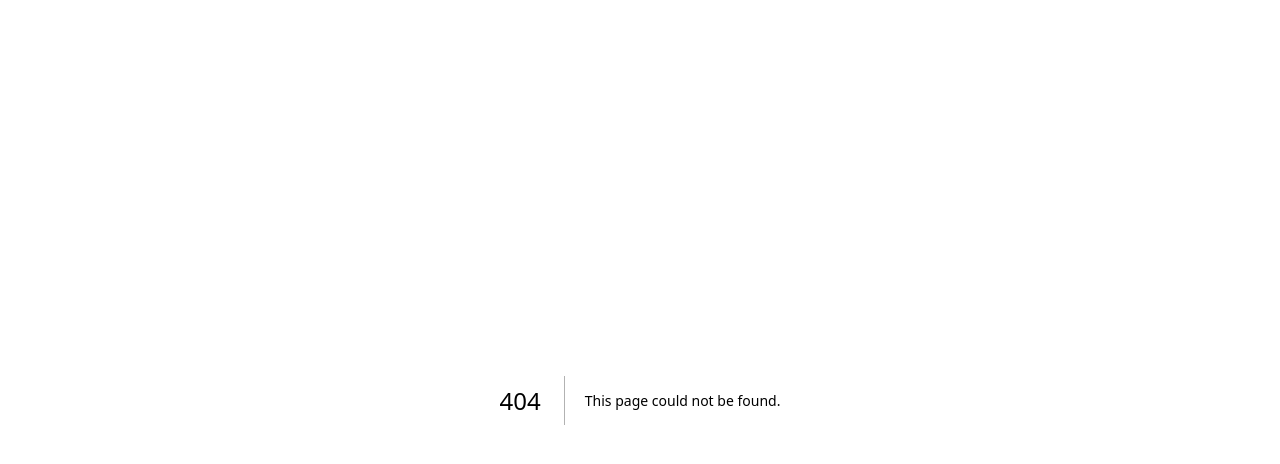
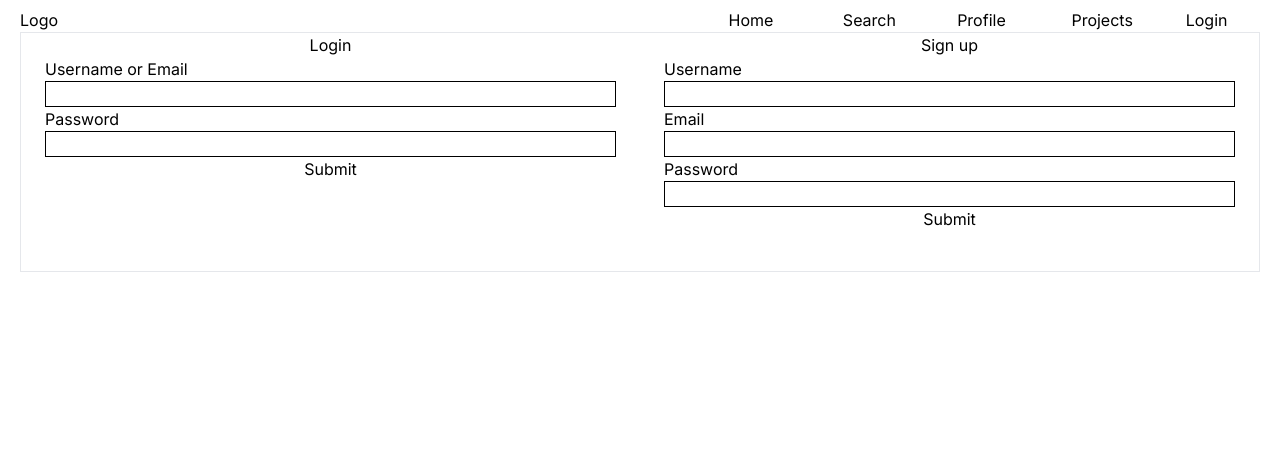
Before and after one commit to Bossm4n/project_planner, a Next.js app in the folder project-planner/: page /login in a window 1280 px wide. Before the commit this address had no page. Shown: the top 464 px of the page. Built offline with nearby package versions, Linux system fonts and the light colour scheme.

Commit message:
Login and Sign up logic completed

```diff
--- a/project-planner/src/app/common_components/navbar.tsx
+++ b/project-planner/src/app/common_components/navbar.tsx
@@ -3,28 +3,22 @@ import Link from "next/link";
 
 const Navbar = () => {
   return (
-    <div className="flex flex-row space-x-10">
+    <div className="flex flex-row space-x-10 mt-2">
       <div className="basis-3/4">Logo</div>
-      <div className="basis-1/12">
-        <Link className="whitespace-nowrap" href="../home">
-          Home
-        </Link>
-      </div>
-      <div className="basis-1/12">
-        <Link className="whitespace-nowrap" href="../search">
-          Project Search
-        </Link>
-      </div>
-      <div className="basis-1/12">
-        <Link className="whitespace-nowrap" href="../profile">
-          Profile
-        </Link>
-      </div>
-      <div className="basis-1/12">
-        <Link className="whitespace-nowrap" href="../projects">
-          Projects
-        </Link>
-      </div>
+      {["Home", "Search", "Profile", "Projects", "Login"].map(
+        (link: string) => {
+          return (
+            <div className="basis-1/12">
+              <Link
+                className="whitespace-nowrap"
+                href={`../${link.toLowerCase()}`}
+              >
+                {link}
+              </Link>
+            </div>
+          );
+        }
+      )}
     </div>
   );
 };
--- /dev/null
+++ b/project-planner/src/app/data/login.json
@@ -0,0 +1,54 @@
+{
+  "users": [
+    {
+      "username": "user1",
+      "password": "password1",
+      "email": "user1@example.com"
+    },
+    {
+      "username": "user2",
+      "password": "password2",
+      "email": "user2@example.com"
+    },
+    {
+      "username": "user3",
+      "password": "password3",
+      "email": "user3@example.com"
+    },
+    {
+      "username": "user4",
+      "password": "password4",
+      "email": "user4@example.com"
+    },
+    {
+      "username": "user5",
+      "password": "password5",
+      "email": "user5@example.com"
+    },
+    {
+      "username": "user6",
+      "password": "password6",
+      "email": "user6@example.com"
+    },
+    {
+      "username": "user7",
+      "password": "password7",
+      "email": "user7@example.com"
+    },
+    {
+      "username": "user8",
+      "password": "password8",
+      "email": "user8@example.com"
+    },
+    {
+      "username": "user9",
+      "password": "password9",
+      "email": "user9@example.com"
+    },
+    {
+      "username": "user10",
+      "password": "password10",
+      "email": "user10@example.com"
+    }
+  ]
+}
--- a/project-planner/src/app/home/page.tsx
+++ b/project-planner/src/app/home/page.tsx
@@ -7,7 +7,7 @@ const HomePage = () => {
       <Navbar />
       <div className="mt-3">
         <div className="text-3xl">What is our plan</div>
-        <div>
+        <div className="mt-1">
           🚀 Dive into a world of endless possibilities with our groundbreaking
           platform! Welcome to a dynamic space where innovation knows no bounds
           – a hub tailored for students and engineers seeking to turn their
--- /dev/null
+++ b/project-planner/src/app/login/page.tsx
@@ -0,0 +1,125 @@
+"use client";
+import React, { FormEvent } from "react";
+import Navbar from "../common_components/navbar";
+import loginData from "../data/login.json"; // Import login.json
+
+const Login = () => {
+  const onLogin = (e: FormEvent<HTMLFormElement>) => {
+    e.preventDefault();
+    const formData = new FormData(e.currentTarget);
+    const data = Object.fromEntries(formData);
+
+    for (const key in loginData["users"]) {
+      const user = loginData["users"][key];
+      if (
+        user.username == data.usernameOrEmail ||
+        user.email == data.usernameOrEmail
+      ) {
+        if (user.password == data.password) {
+          console.log("Login successful!");
+          (e.target as HTMLFormElement).reset();
+          return;
+        }
+      }
+    }
+    console.log("Login failed!");
+    (e.target as HTMLFormElement).reset();
+  };
+
+  const onSignUp = (e: FormEvent<HTMLFormElement>) => {
+    e.preventDefault();
+    const formData = new FormData(e.currentTarget);
+    const data = Object.fromEntries(formData);
+
+    console.log(data);
+
+    if (
+      validatePassword(data.password.toString()) &&
+      validateEmail(data.email.toString()) &&
+      validateUsername(data.username.toString()) &&
+      !isUsernameTaken(data.username.toString()) &&
+      !isEmailTaken(data.email.toString())
+    ) {
+      console.log("Sign up successful!");
+      (e.target as HTMLFormElement).reset();
+    } else {
+      console.log("Sign up failed!");
+      (e.target as HTMLFormElement).reset();
+    }
+  };
+
+  const validateEmail = (email: string) => {
+    const emailRegex = /^[^\s@]+@[^\s@]+\.[^\s@]+$/;
+    return emailRegex.test(email);
+  };
+
+  const validatePassword = (password: string) => {
+    const passwordRegex = /^(?=.*\d)(?=.*[a-z])(?=.*[A-Z])[0-9a-zA-Z]{8,}$/;
+    return passwordRegex.test(password);
+  };
+
+  const validateUsername = (username: string) => {
+    const usernameRegex = /^[a-zA-Z0-9]+$/;
+    return usernameRegex.test(username);
+  };
+
+  const isUsernameTaken = (username: string) => {
+    for (const key in loginData["users"]) {
+      const user = loginData["users"][key];
+      if (user.username == username) {
+        return true;
+      }
+    }
+    return false;
+  };
+
+  const isEmailTaken = (email: string) => {
+    for (const key in loginData["users"]) {
+      const user = loginData["users"][key];
+      if (user.email == email) {
+        return true;
+      }
+    }
+    return false;
+  };
+
+  const formElement = (arrayOfFormElements: string[]) => {
+    return arrayOfFormElements.map((formElement) => {
+      return (
+        <>
+          <div className="text-left">{formElement}</div>
+          <input
+            type="text"
+            name={formElement.toLowerCase()}
+            className="border border-black"
+          />
+        </>
+      );
+    });
+  };
+
+  return (
+    <div>
+      <Navbar />
+
+      <div className="flex flex-row h-60 border">
+        <div className="basis-1/2 text-center px-6">
+          <div>Login</div>
+          <form onSubmit={onLogin} className="flex flex-col">
+            {formElement(["Username or Email", "Password"])}
+            <button type="submit">Submit</button>
+          </form>
+        </div>
+        <div className="basis-1/2 text-center px-6">
+          <div>Sign up</div>
+          <form onSubmit={onSignUp} className="flex flex-col">
+            {formElement(["Username", "Email", "Password"])}
+            <button type="submit">Submit</button>
+          </form>
+        </div>
+      </div>
+    </div>
+  );
+};
+
+export default Login;
--- a/project-planner/src/app/projects/[projectid]/page.tsx
+++ b/project-planner/src/app/projects/[projectid]/page.tsx
@@ -15,6 +15,12 @@ const Project = ({ params }: { params: { projectid: string } }) => {
       <ul className="mt-2">
         <div className="text-lg">Tasks Remaing:</div>
         {exampleProjects[params.projectid].tasks_remaining.map((task) => {
+          return <li>{task}</li>;
+        })}
+      </ul>
+      <ul className="mt-2">
+        <div className="text-lg">Finished Tasks:</div>
+        {exampleProjects[params.projectid].previous_tasks.map((task) => {
           return <li>{task}</li>;
         })}
       </ul>
--- a/project-planner/src/app/projects/page.tsx
+++ b/project-planner/src/app/projects/page.tsx
@@ -9,7 +9,7 @@ const Projects = () => {
       <Navbar />
 
       {/* My Projects Banner */}
-      <div className="h-24 w-screen flex items-center justify-center border border-black ">
+      <div className="h-24 w-screen flex items-center justify-center border border-black mt-2">
         <div className="text-center text-3xl">My Projects</div>
       </div>
 
--- a/project-planner/src/app/projects/projects.tsx
+++ b/project-planner/src/app/projects/projects.tsx
@@ -2,8 +2,10 @@ interface IndividualProject {
   title: string;
   description: string;
   tasks_remaining: string[];
-  date_started?: string;
-  percent: number;
+  date_started: string;
+  percent: number | string;
+  collaborators: string[];
+  previous_tasks: string[];
 }
 
 interface ExampleProjects {
@@ -22,6 +24,17 @@ const exampleProjects: ExampleProjects = {
     ],
     date_started: "26/02/05",
     percent: 35,
+    collaborators: [
+      "John Doe",
+      "Jane Mary",
+      "Usha Marcellus",
+      "Isabela Tóni",
+      "Miguel Ángel",
+    ],
+    previous_tasks: [
+      "Design the project architecture.",
+      "Create a project timeline.",
+    ],
   },
   project2: {
     title: "Web Application Development",
@@ -34,6 +47,17 @@ const exampleProjects: ExampleProjects = {
     ],
     date_started: "02/05/05",
     percent: 68,
+    collaborators: [
+      "Mohammed Ahmed",
+      "Kornel Olusola",
+      "Worknesh Gulla",
+      "Aatto Eulogius",
+      "Baltazar Vedad",
+    ],
+    previous_tasks: [
+      "Gather project requirements.",
+      "Create wireframes and mockups.",
+    ],
   },
   project3: {
     title: "Mobile App for Fitness Tracking",
@@ -46,6 +70,17 @@ const exampleProjects: ExampleProjects = {
     ],
     date_started: "20/08/05",
     percent: 92,
+    collaborators: [
+      "Eden Antoni",
+      "Hecuba Dulf",
+      "Ademar Paula",
+      "Michael Oighrig,",
+      "Akanksha Shanthi",
+    ],
+    previous_tasks: [
+      "Conduct market research.",
+      "Define app functionality and features.",
+    ],
   },
   project4: {
     title: "Data Visualization Dashboard",
@@ -58,6 +93,14 @@ const exampleProjects: ExampleProjects = {
     ],
     date_started: "22/08/05",
     percent: 47,
+    collaborators: [
+      "Anita Ramzan,",
+      "Ida Alon",
+      "Amon-Ra Ernst",
+      "Senna Saima",
+      "Chandrashekhar Gwenda",
+    ],
+    previous_tasks: ["Collect and clean data.", "Create initial wireframes."],
   },
 };
 
```
